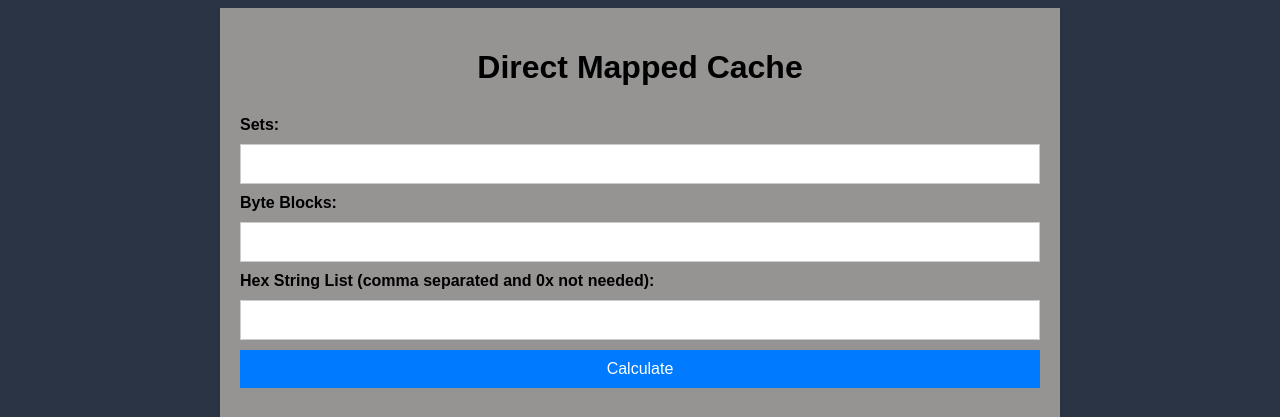
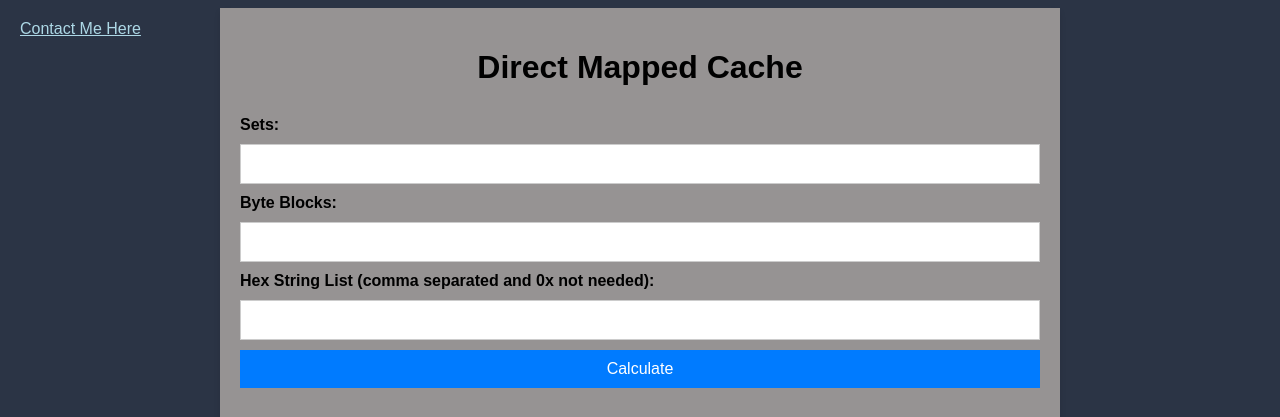
Before and after one commit to aryandgandhi/cachecalc, a Flask app: page / in a window 1280 px wide. Shown: the top 417 px of the page. Run offline with Flask 2, Linux system fonts and the light colour scheme.

Commit message:
final_vercel

```diff
--- a/api/templates/miscellaneous.html
+++ b/api/templates/miscellaneous.html
@@ -9,6 +9,7 @@
 <body>
     <div class="container">
         <h1>Direct Mapped Cache</h1>
+        <a href="https://twitter.com/Aryan_Gandhi101" target="_blank" style="position: absolute; left: 20px; top: 20px; color: lightblue">Contact Me Here</a>
         <form id="cache-form">
             <label for="sets">Sets:</label>
             <input type="number" id="sets" name="sets" required>
```
Also changed, not shown: 2 other files.
